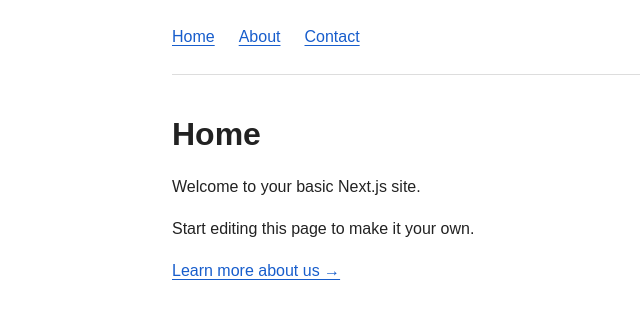
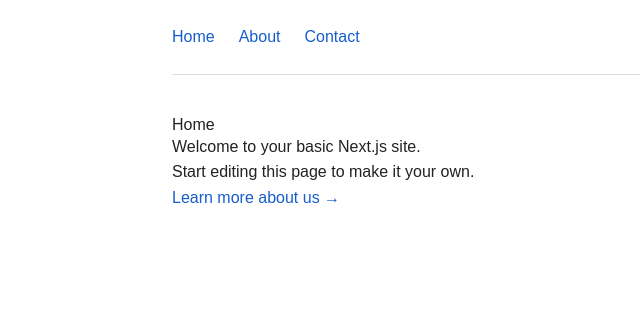
Before and after one commit to ayonious/oyon-portfolio, a Next.js app: page / in a window 1280 px wide. Shown: the top 314 px of the page, without its empty margins (112-752 px from the left). Built offline with nearby package versions, Linux system fonts and the light colour scheme.

Commit message:
chore: set up Tailwind CSS

```diff
--- a/app/globals.css
+++ b/app/globals.css
@@ -1,3 +1,5 @@
+@import "tailwindcss";
+
 * {
   box-sizing: border-box;
 }
--- a/package.json
+++ b/package.json
@@ -19,6 +19,7 @@
     "react-dom": "19.3.1"
   },
   "devDependencies": {
+    "@tailwindcss/postcss": "^4.3.3",
     "@testing-library/dom": "^10.4.2",
     "@testing-library/jest-dom": "^7.0.1",
     "@testing-library/react": "^16.3.3",
@@ -29,6 +30,8 @@
     "cypress": "^16.2.0",
     "jest": "^30.5.2",
     "jest-environment-jsdom": "^30.5.2",
+    "postcss": "^8.5.31",
+    "tailwindcss": "^4.3.3",
     "typescript": "^7.0.2"
   }
 }
--- /dev/null
+++ b/postcss.config.mjs
@@ -0,0 +1,5 @@
+export default {
+  plugins: {
+    "@tailwindcss/postcss": {},
+  },
+};
```
Also changed, not shown: 1 other file (tests, documents, lock files or other folders).
